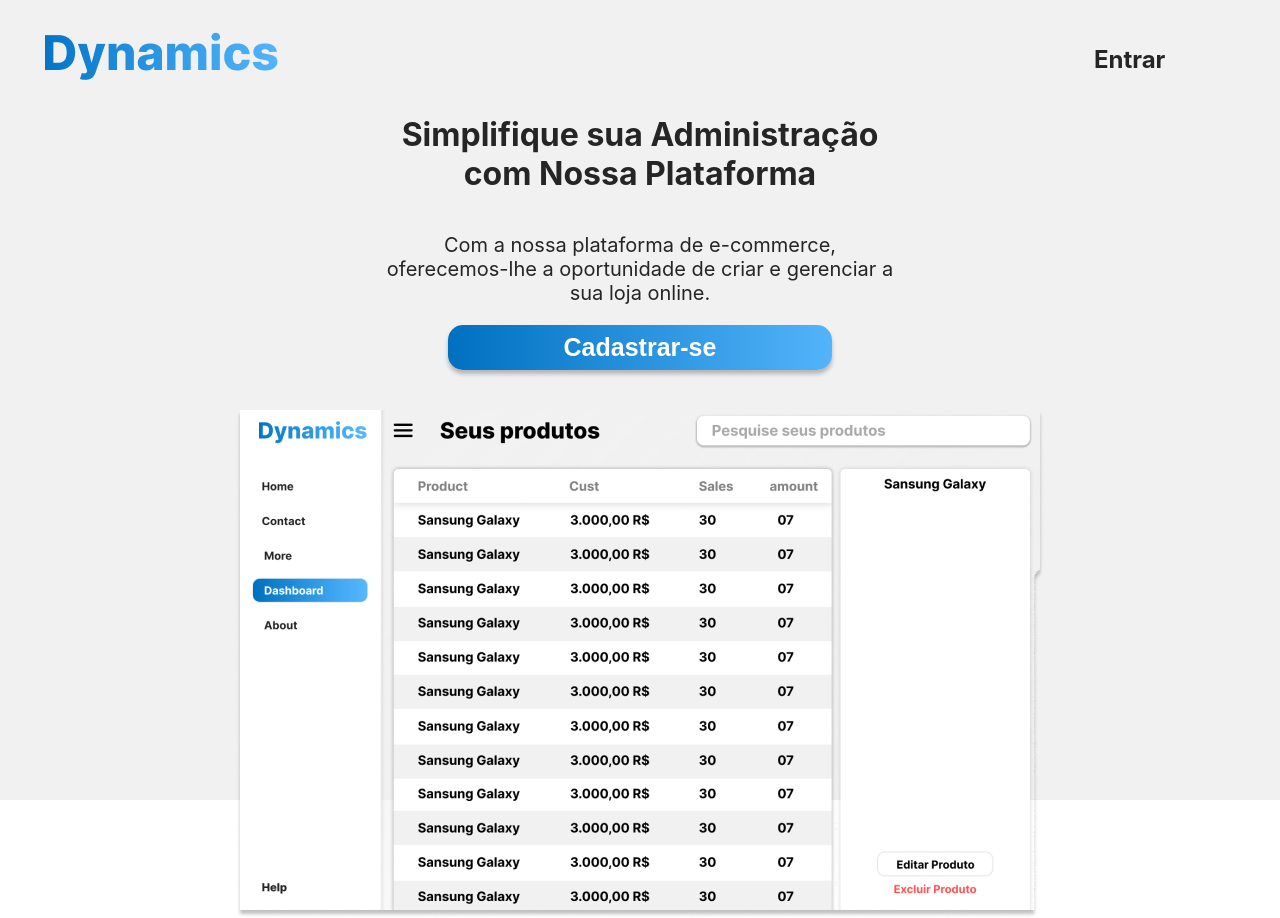
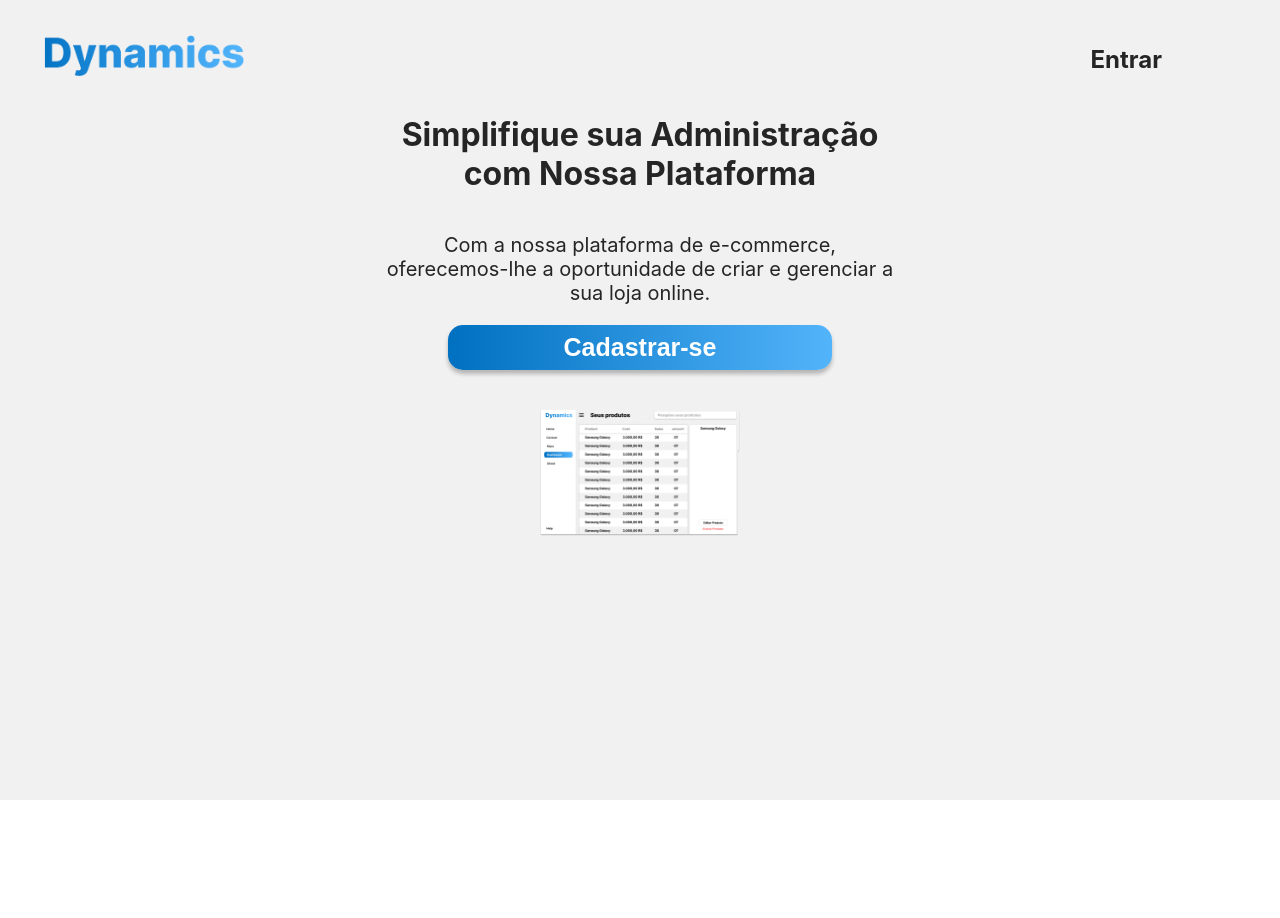
Before and after one commit to iamgiovann4/crm-dynamics, a React (Create React App) app: page / in a window 1280 px wide. After the commit the page ends 800 px from the top, so only its background shows below. Built offline with nearby package versions, Linux system fonts and the light colour scheme.

Commit message:
pagproduto

```diff
--- a/src/components/MiniDrawer.jsx
+++ b/src/components/MiniDrawer.jsx
@@ -105,7 +105,7 @@ const MiniDrawer = ({ children }) => {
 
     return (
         <Box sx={{ display: 'flex', boxShadow: '0'}}>
-            <AppBar position="fixed" open={open} sx={{ boxShadow: '0', backgroundColor: '#12121200', paddingLeft: '50px', zIndex: '0'}}>
+            <AppBar position="fixed" open={open} sx={{ boxShadow: '0', backgroundColor: '#12121200', paddingLeft: '50px', paddingTop: '-20px', zIndex: '0', color: 'black'}}>
                 <Toolbar sx={{zIndex: '0'}}>
                     <IconButton
                         color="inherit"
--- a/src/pages/Products.jsx
+++ b/src/pages/Products.jsx
@@ -6,6 +6,7 @@ import { toast } from 'react-toastify'
 import MiniDrawer from '../components/MiniDrawer'
 import pe1 from '../images/pe1.svg'
 import './tableAll.css'
+import './product.css'
 import './modal.css'
 // const hostProduct = process.env.REACT_APP_HOST_LINE_PRODUCT
 
--- /dev/null
+++ b/src/pages/product.css
@@ -0,0 +1,7 @@
+.productimg{
+    width: 2000px;
+}
+
+img{
+    width: 200px;
+}
```
Also changed, not shown: src/components/miniDrawer.css (line endings or trailing spaces).
